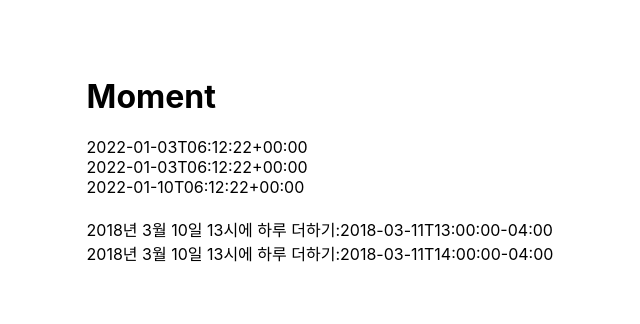
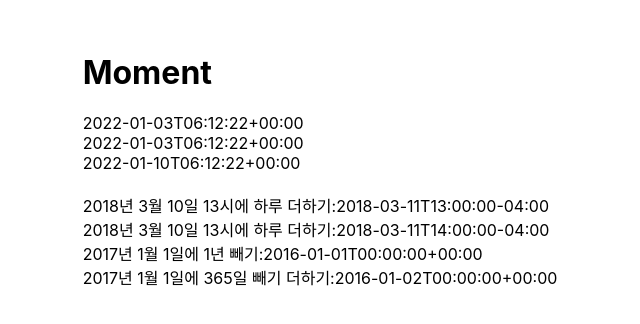
Before and after one commit to hanamDeveloper/playground_react, a React (Create React App) app: page /moment in a window 1280 px wide. Shown: the part 240-564 px from the top of the page, without its empty margins (320-960 px from the left). Built offline with nearby package versions, Linux system fonts and the light colour scheme.

Commit message:
Add 윤년

```diff
--- a/src/pages/Moment.js
+++ b/src/pages/Moment.js
@@ -22,6 +22,14 @@
                 2018년 3월 10일 13시에 하루 더하기:
                 {moment.tz("2018-03-10 13:00:00", "America/New_York").add(24, "hour").format()}
             </div>
+            <div>
+                2017년 1월 1일에 1년 빼기:
+                {moment("2017-01-01").subtract(1, "year").format()}
+            </div>
+            <div>
+                2017년 1월 1일에 365일 빼기 더하기:
+                {moment("2017-01-01").subtract(365, "day").format()}
+            </div>
         </div>
     )
 }
```
